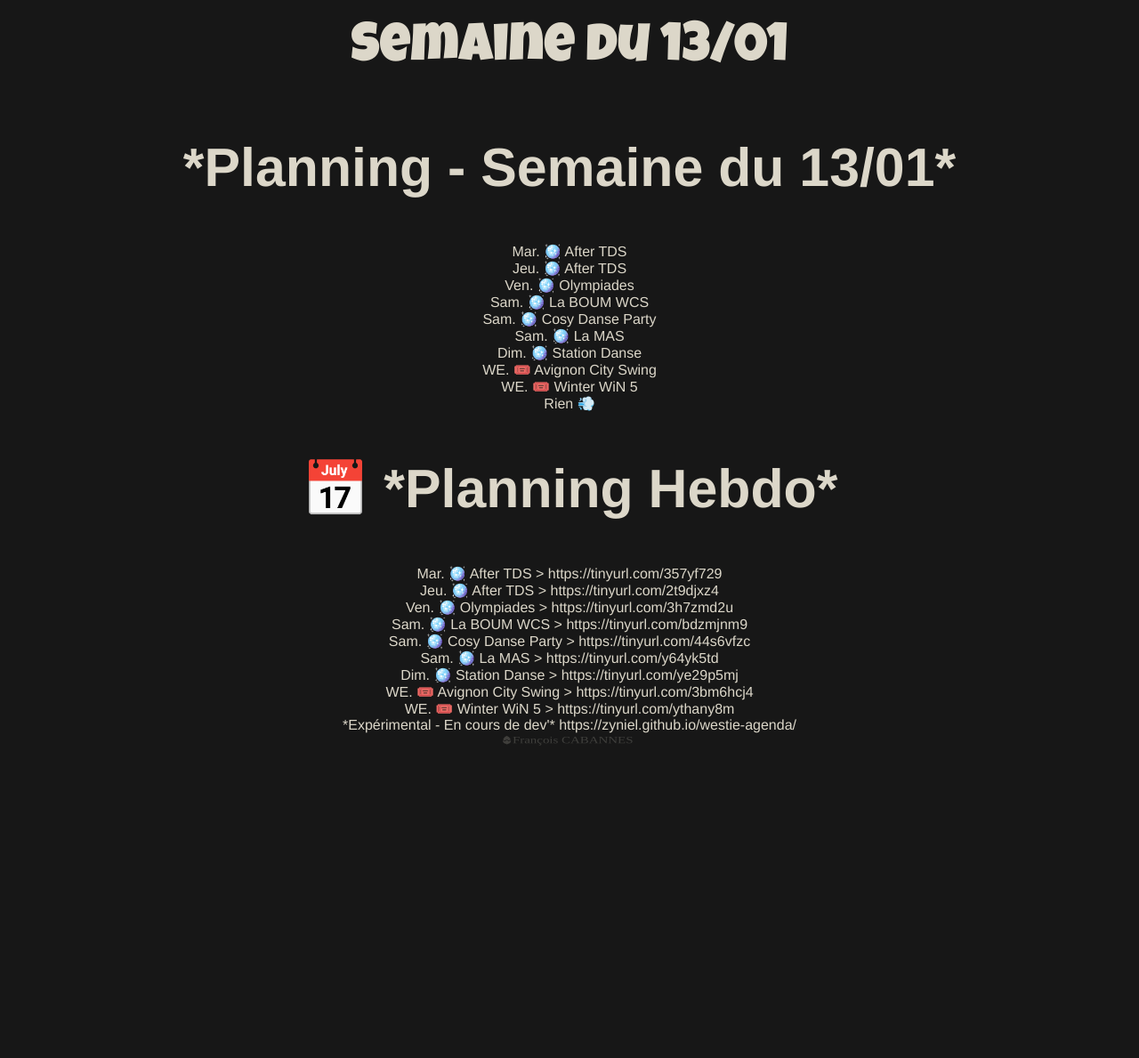
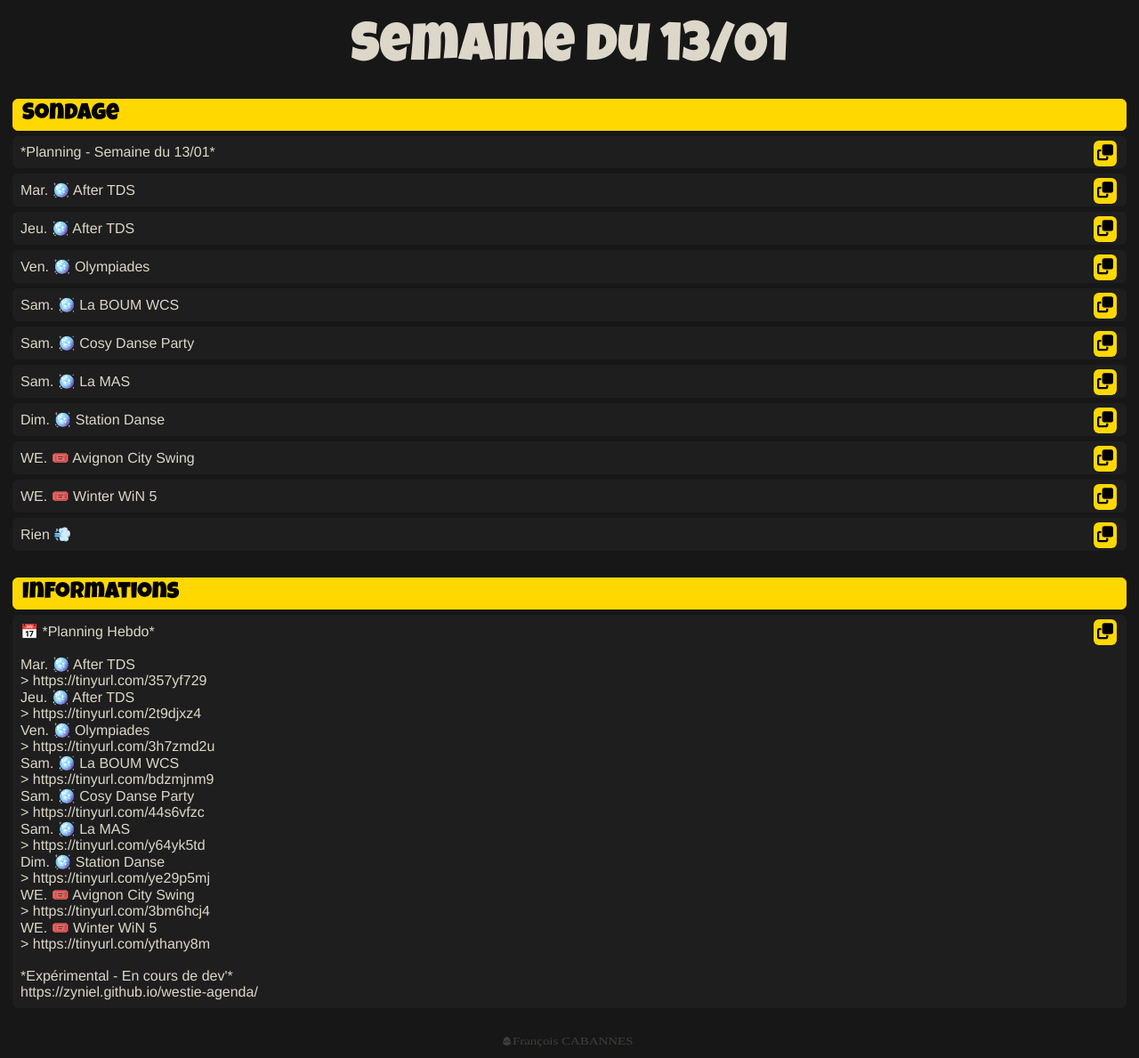
Before and after one commit to Zyniel/westie-agenda, a Jekyll site: the page built from docs/whatsapp.html, in a window 1280 px wide. Shown: the whole page at 89% size. Built offline with Jekyll 4.4.1, drawn with Linux system fonts in a browser that asks for light colours; before the commit the page ends 900 px from its top, so only the background shows below that.

Commit message:
GH-WhatsApp - Initial draft

```diff
--- a/docs/_layouts/default.html
+++ b/docs/_layouts/default.html
@@ -17,6 +17,8 @@
 
     <title>{{ page.title }} - {{ site.title }}</title>
     <link rel="stylesheet" href="{{ 'assets/css/styles.css' | relative_url }}">
+    <link rel="stylesheet" href="https://cdnjs.cloudflare.com/ajax/libs/font-awesome/6.7.2/css/all.min.css">
+
     <!-- Latest compiled and minified CSS -->
 
   </head>
--- a/docs/assets/css/styles.scss
+++ b/docs/assets/css/styles.scss
@@ -20,7 +20,7 @@ $bg-color: #171717;
   font-optical-sizing: auto;
   font-style: normal;
   font-weight: 600;
-  font-variation-settings: "wdth" 100;
+  font-variation-settings: "width" 100;
 }
 
 html {
@@ -42,7 +42,6 @@ body {
 	h1 {
         margin-block-start: 0.25em;
         margin-block-end: 0.25em;
-
     }
   }
 
@@ -103,26 +102,6 @@ body {
     }
 }
 
-.grid-container {
-    display: grid;
-    justify-content: center;
-    grid-template-columns: 346.36px 346.36px;
-    grid-template-rows: 225.86px 225.86px;
-    column-gap: 10px;
-    row-gap: 15px;
-}
-.grid-item {
-    justify-items: stretch;
-    span.tile-title {
-        display: block;
-    }
-    img.tile-image {
-      width: 346.36px;
-      height: 201.41px;
-      object-fit: cover;
-      display: block;
-    }
-}
 @media (min-width: 320px) {
   h1, h2, h3, p {
     font-size: 2.35rem;
@@ -138,3 +117,136 @@ body {
     font-size: 3.8rem;
   }
 }
+
+#whatsapp-page {
+    margin: 0.5rem auto;
+
+    #survey-zone, #links-zone {
+        margin-bottom: 30px;
+    }
+
+    .zone-title {
+        position: relative;
+        display: inline-block;
+
+        padding-top:4px;
+        padding-bottom:4px;
+        padding-left:10px;
+        padding-right:10px;
+        margin:6px;
+
+        font-size:26px;
+        color:#000000;
+
+        background:#ffd800;
+        border:1px solid #ffd800;
+        border-radius:6px;
+        display:flex;
+    }
+
+    .event-item,
+    .links-item {
+        position: relative;
+        display: inline-block;
+
+        padding:4px;
+        margin:6px;
+        background:#1e1e1e;
+        border:1px solid #1e1e1e;
+        border-radius:6px;
+        display:flex;
+
+        .event-item-text,
+        .links-item-text {
+            padding:4px;
+            padding-right: 20px;
+            font-size:16px;
+            color:#dcd7c9;
+            border:none;
+            outline:none;
+        }
+
+        .links-item {
+            text-align: left;
+        }
+
+        .links-item-text {
+            text-align: left;
+
+            .links-title p {
+                font-size: inherit;
+                margin-block-end: 1em;
+            }
+
+            .links-text p {
+                font-size: inherit;
+                margin-block-start: 0em;
+                margin-block-end: 0em;
+            }
+
+            .links-footer p {
+                font-size: inherit;
+                font-size: inherit;
+                margin-block-start: 1em;
+            }
+        }
+
+        .event-item-btn,
+        .links-item-btn {
+            position: absolute;
+            right: 10px;
+
+            padding:4px;
+            background:#ffd800;
+            color:#fff;
+            font-size:18px;
+            border:none;
+            outline:none;
+            border-radius:6px;
+            cursor: pointer;
+        }
+    }
+
+    .copyable {
+
+        button.copyable-btn {
+            color: #000000;
+        }
+
+        button.copyable-btn:active {
+            background:#f39c12;
+
+        }
+
+        button.copyable-btn:before {
+            content: "Copied";
+            position: absolute;
+            color: #000000;
+            top:5px;
+            right:50px;
+            background:#f39c12;
+            padding:8px 10px;
+            border-radius: 20px;
+            font-size:15px;
+            display:none;
+        }
+
+        button.copyable-btn:after {
+            content: "";
+            position: absolute;
+            top:-20px;
+            right:25px;
+            width:10px;
+            height:10px;
+            background:#5c81dc;
+            transform:rotate(45deg);
+            display:none;
+        }
+
+        .active button.copyable-btn:before,
+        .active button.copyable-btn:after {
+            display:block
+        }
+
+    }
+}
--- a/docs/whatsapp.html
+++ b/docs/whatsapp.html
@@ -6,27 +6,82 @@ title: WhatsApp
 <div id="whatsapp-page">
     <!-- First Zone -->
     <div id="survey-zone">
-        <h2>{{ site.data.events["survey-title"] }}</h2>
+        <div class="zone-title luckiest-guy-regular">Sondage</div>
+        <div id="survey-data">
+            <div class="event-title event-item copyable">
+                <div class="event-item-text copyable-text">{{ site.data.events["survey-title"] }}</div>
+                <button class="event-item-btn copyable-btn">
+                    <i class="fa fa-clone" title="Copy"></i>
+                </button>
+            </div>
             {% for event in site.data.events.events %}
-        <div class="event-item">
-            {{ event.Sondage }}
+            <div class="event-item copyable">
+                <div class="event-item-text copyable-text">{{ event.Sondage }}</div>
+                <button class="event-item-btn copyable-btn">
+                    <i class="fa fa-clone" title="Copy"></i>
+                </button>
             </div>
             {% endfor %}
-        <div class="footer">
-            {{ site.data.events["survey-footer"] }}
+            <div class="event-footer event-item copyable">
+                <div class="event-item-text copyable-text">{{ site.data.events["survey-footer"] }}</div>
+                <button class="event-item-btn copyable-btn">
+                    <i class="fa fa-clone" title="Copy"></i>
+                </button>
+            </div>
         </div>
     </div>
 
     <!-- Second Zone -->
     <div id="links-zone">
-        <h2>{{ site.data.events["links-title"] }}</h2>
+        <div class="zone-title luckiest-guy-regular">Informations</div>
+        <div id="links-data">
+            <div class="links-item copyable">
+                <div class="links-item-text copyable-text">
+                    <!-- If exists, inserts title and append a newline -->
+                    {% if site.data.events["links-title"] != "" %}
+                        <div class="links-title">{{ site.data.events["links-title"] | newline_to_br }}</div>
+                        <br>
+                    {% endif %}
+                    <!-- Loop events and process only if at least one event exists -->
                     {% for event in site.data.events.events %}
-        <div class="event-item">
-            {{ event.Infos }}
+                    {%- if forloop.length > 0 -%}
+                        <div class="links-text">
+                            {{ event.Infos | newline_to_br }}
+                            {% unless forloop.last %}{% endunless -%}
                         </div>
+                    {%- endif -%}
                     {% endfor %}
-        <div class="footer">
-            {{ site.data.events["links-footer"] }}
+                    <!-- If exists, inserts foofter and prepend a newline -->
+                    {% if site.data.events["links-footer"] != "" %}
+                        <br>
+                        <div class="links-footer">{{ site.data.events["links-footer"] | newline_to_br }}</div>
+                    {% endif %}
+                </div>
+                <button class="links-item-btn copyable-btn">
+                    <i class="fa fa-clone" title="Copy"></i>
+                </button>
             </div>
         </div>
     </div>
+</div>
+
+<script>
+    let copyableElements = document.querySelectorAll(".copyable");
+
+    copyableElements.forEach(copyable => {
+        let button = copyable.querySelector(".copyable-btn");
+        button.addEventListener("click", function() {
+            let text = copyable.querySelector(".copyable-text").innerText;
+            navigator.clipboard.writeText(text).then(() => {
+                copyable.classList.add("active");
+                setTimeout(() => {
+                    copyable.classList.remove("active");
+                }, 2000);  // adjust the timeout duration as needed
+            }).catch(err => {
+                console.error('Failed to copy text: ', err);
+            });
+            window.getSelection().removeAllRanges();
+        });
+    });
+
+</script>
```
Lines whose indentation alone changed are shown as unchanged.
